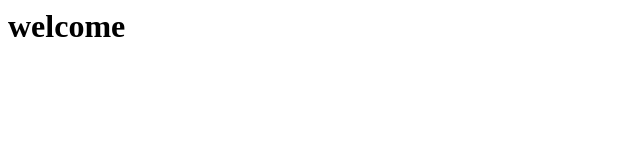
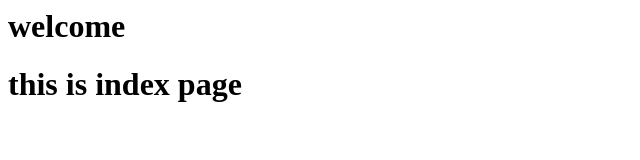
Before and after one commit to rahullengare/abc, a plain HTML site: page index.html in a window 1280 px wide. Shown: the whole page, without its empty margins (0-640 px from the left). Drawn offline with Linux system fonts and the light colour scheme.

Commit message:
file is edited

```diff
--- a/index.html
+++ b/index.html
@@ -1 +1,2 @@
 <h1>welcome</h1>
+<h1>this is index page</h1>
```
